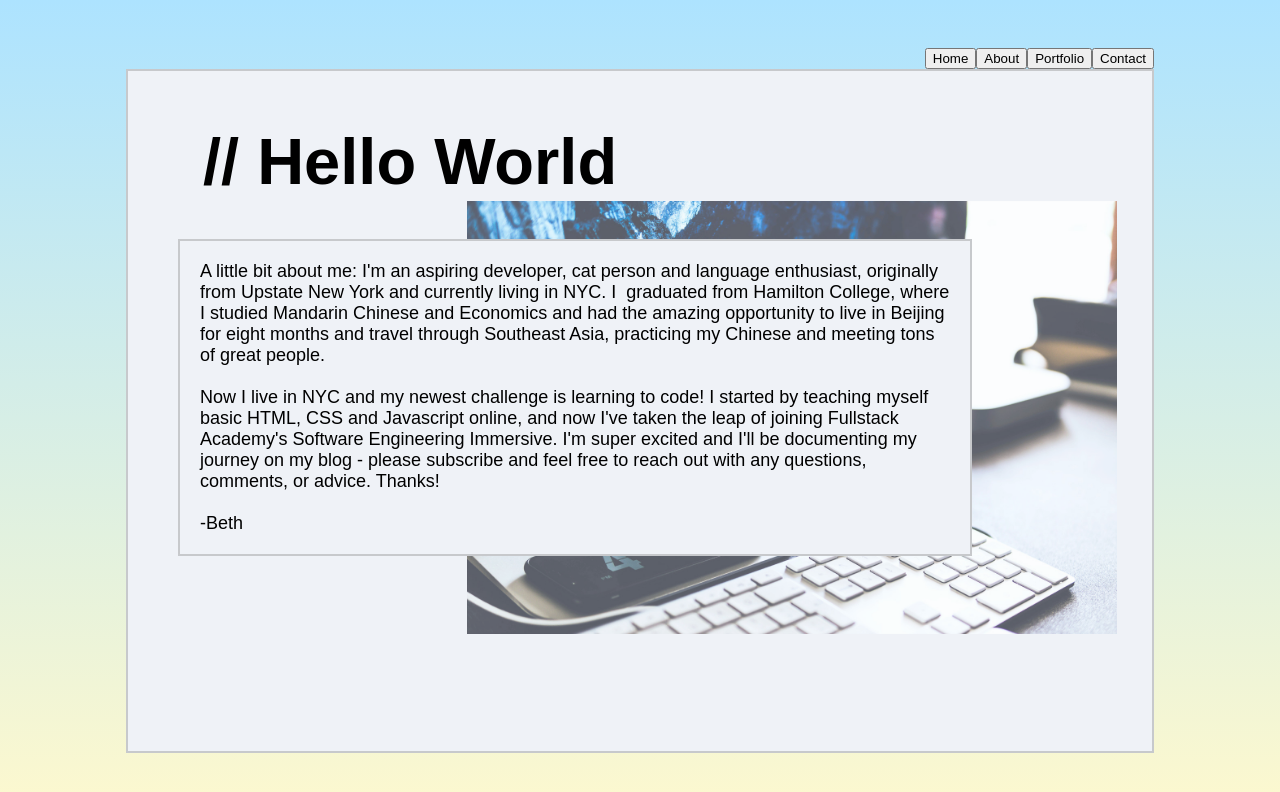
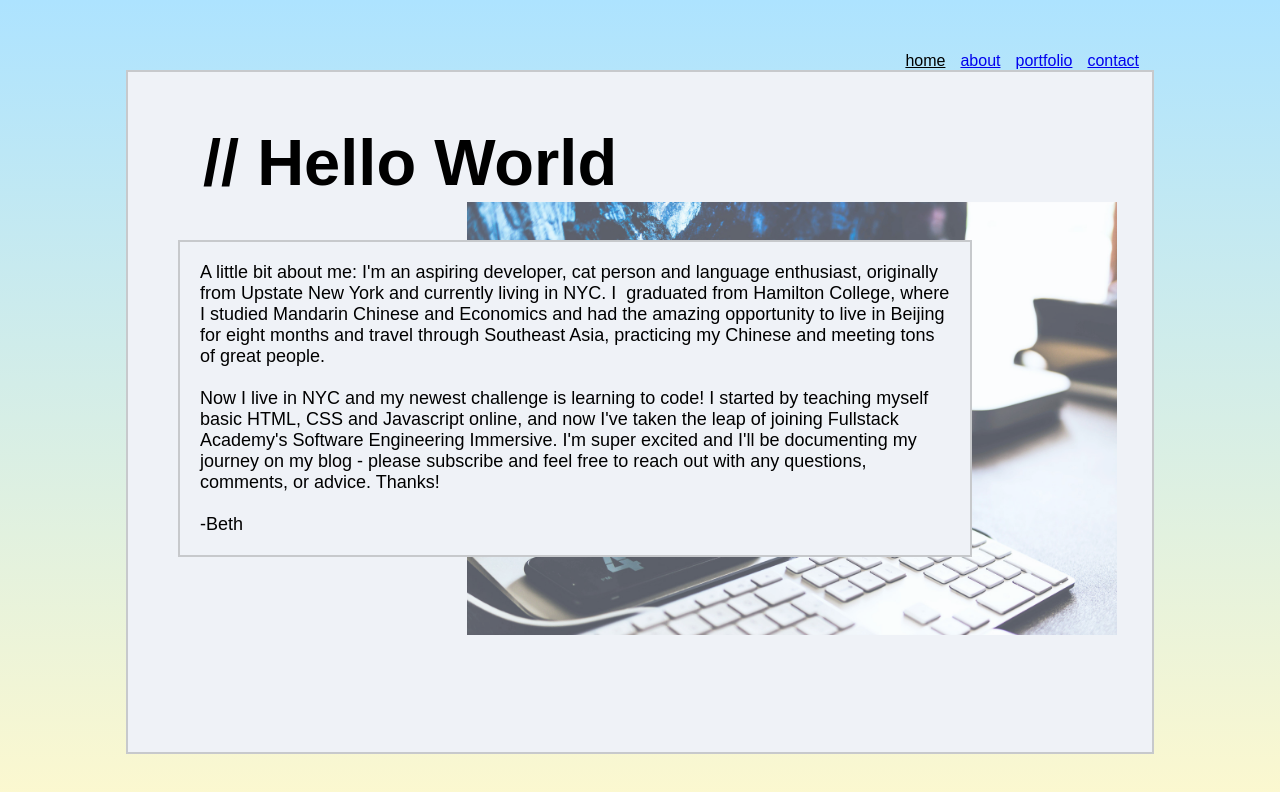
Before and after one commit to bethbarnes/bethcbarnes.com, a React (Create React App) app: page /about in a window 1280 px wide. Shown: the top 792 px of the page. Built offline with nearby package versions, Linux system fonts and the light colour scheme.

Commit message:
feat(Navbar): add styling

```diff
--- a/src/About.js
+++ b/src/About.js
@@ -3,6 +3,7 @@ import './App.css'
 import Navbar from './Navbar'
 // import Link from 'react-router'
 // import beth from './beth-photo.jpg'
+
 
 
 class About extends Component {
--- a/src/Home.js
+++ b/src/Home.js
@@ -1,8 +1,6 @@
 import React, { Component } from 'react'
 import './App.css'
 import { Link } from 'react-router-dom'
-import { About } from './index.js'
-
 //TODO: add transition to next pages
 //add shadow on hover or transition duration to buttons
 
--- a/src/Navbar.js
+++ b/src/Navbar.js
@@ -5,14 +5,28 @@ export { Home, About } from './index'
 class Navbar extends Component {
   render() {
     return (
-      <div className="navbar">
-      <Link to='/'>
-      <button>Home</button>
-      </Link>
-      <button>About</button>
-      <button>Portfolio</button>
-      <button>Contact</button>
+    <div className="navbar">
+      <div className="nav-link">
+        <Link className="link" to='/'>
+          home
+        </Link>
       </div>
+      <div className="nav-link">
+        <Link to='/about'>
+          about
+        </Link>
+      </div>
+      <div className="nav-link">
+        <Link to='/portfolio'>
+          portfolio
+        </Link>
+      </div>
+      <div className="nav-link">
+        <Link to='/contact'>
+          contact
+        </Link>
+      </div>
+    </div>
     )
   }
 }
--- a/src/index.css
+++ b/src/index.css
@@ -51,6 +51,24 @@ body {
   flex-direction: row;
   justify-content: center;
 }
+
+
+.link:hover {
+  color: white
+}
+
+.link {
+  color: black;
+}
+
+.nav-link {
+  margin: 5px 15px 0px 0px;
+  text-decoration: none; color:#000;
+  /* padding: 20px; */
+}
+
+.nav-link:visited { text-decoration: none; color:#000; }
+.nav-link:hover { text-decoration: none; color:white; }
 
 .about-me-text {
   position: absolute;
```
